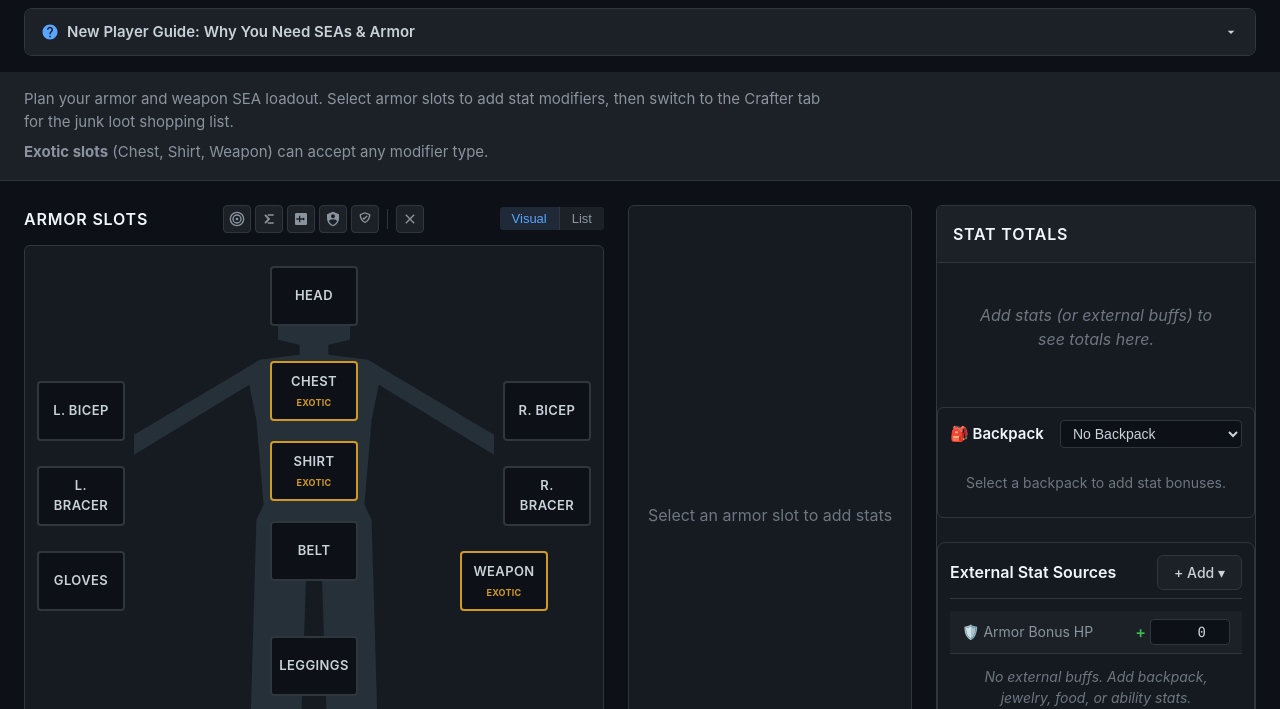
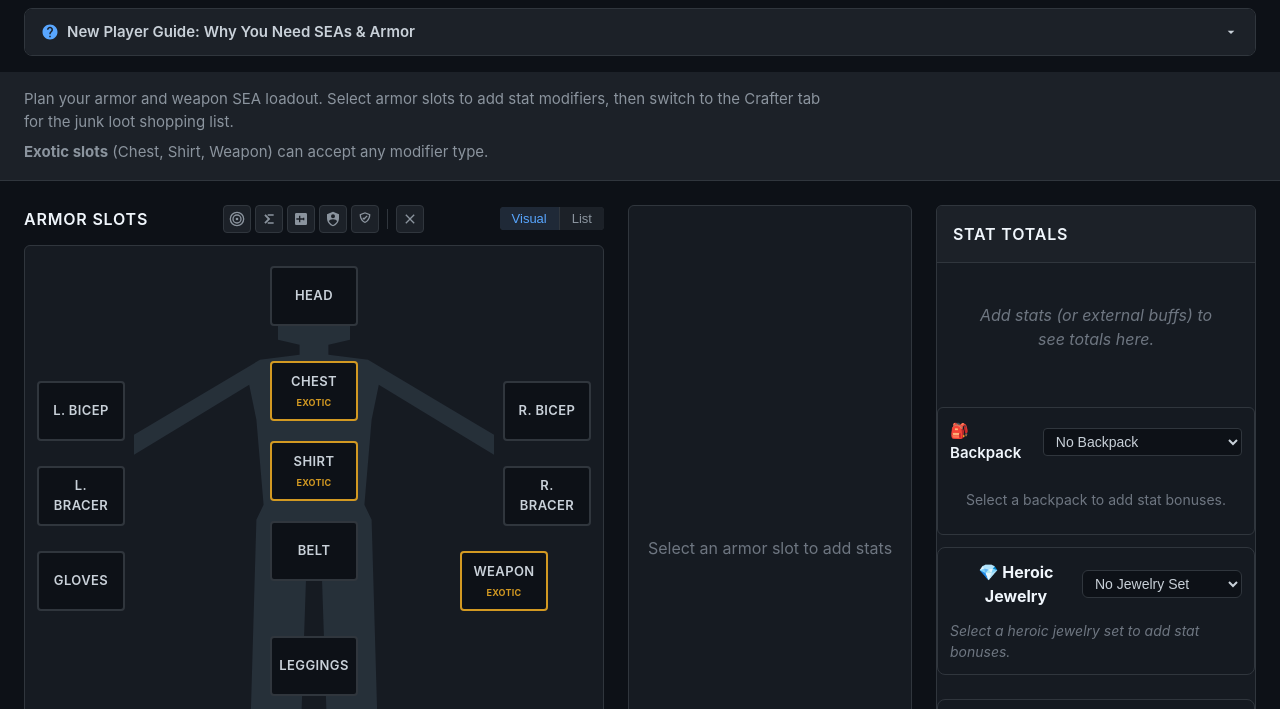
Before and after one commit to ZachariBarnes/swgear, a website built with Vite: page index.html in a window 1280 px wide. Shown: the part 83-792 px from the top of the page. Built offline with nearby package versions, Linux system fonts and the light colour scheme.

Commit message:
Add Ace Pack/Tusken King backpacks, heroic jewelry presets (35 sets), and JewelrySection component

```diff
--- a/index.html
+++ b/index.html
@@ -156,6 +156,11 @@
             <!-- Backpack section rendered here -->
           </div>
 
+          <!-- Heroic Jewelry Section -->
+          <div id="jewelry-container" class="jewelry-container">
+            <!-- Jewelry section rendered here -->
+          </div>
+
           <div id="external-buffs-container" class="external-buffs-container">
             <!-- External buffs rendered here -->
           </div>
--- /dev/null
+++ b/src/components/JewelrySection.js
@@ -0,0 +1,185 @@
+/**
+ * JewelrySection Component
+ * Manages heroic jewelry set bonuses with presets and custom stats
+ */
+
+import { openModifierPicker } from './ModifierPicker.js';
+import jewelryData from '../data/jewelry.json';
+
+/**
+ * Render the jewelry section
+ * @param {HTMLElement} container - Container element
+ * @param {Object} jewelry - Current jewelry state { selectedId, customStats: [{modifier, value}] }
+ * @param {Function} onUpdate - Callback when jewelry changes (newJewelry) => void
+ */
+export function renderJewelrySection(container, jewelry, onUpdate) {
+  if (!jewelry) {
+    jewelry = { selectedId: null, customStats: [] };
+  }
+
+  const selectedSet = jewelryData.find(j => j.id === jewelry.selectedId);
+  const isCustom = jewelry.selectedId === 'custom';
+  const hasJewelry = jewelry.selectedId && jewelry.selectedId !== 'none';
+
+  // Get stats to display
+  const displayStats = isCustom ? jewelry.customStats : (selectedSet?.stats || []);
+
+  // Count of popular vs other sets
+  const popularSets = jewelryData.filter(j => j.isPopular && j.id !== 'custom');
+  const otherSets = jewelryData.filter(j => !j.isPopular && j.id !== 'custom');
+
+  const html = `
+    <div class="jewelry-section">
+      <div class="jewelry-header">
+        <h3>💎 Heroic Jewelry</h3>
+        <select id="jewelry-select" class="jewelry-select">
+          <option value="none" ${!jewelry.selectedId || jewelry.selectedId === 'none' ? 'selected' : ''}>No Jewelry Set</option>
+          <optgroup label="Popular Sets">
+            ${popularSets.map(j => `
+              <option value="${j.id}" ${jewelry.selectedId === j.id ? 'selected' : ''}>${j.name}</option>
+            `).join('')}
+          </optgroup>
+          <optgroup label="Other Heroic Sets">
+            ${otherSets.map(j => `
+              <option value="${j.id}" ${jewelry.selectedId === j.id ? 'selected' : ''}>${j.name}</option>
+            `).join('')}
+          </optgroup>
+          <optgroup label="Custom">
+            <option value="custom" ${isCustom ? 'selected' : ''}>Custom Stats</option>
+          </optgroup>
+        </select>
+      </div>
+
+      ${hasJewelry ? `
+        <div class="jewelry-description">
+          ${selectedSet?.description || 'Enter your jewelry stats manually.'}
+        </div>
+
+        <div class="jewelry-stats">
+          ${isCustom ? renderCustomStats(jewelry.customStats) : renderPresetStats(displayStats)}
+        </div>
+
+        ${isCustom ? `
+          <button class="btn btn-sm btn-secondary add-stat-btn" id="add-jewelry-stat">+ Add Stat</button>
+        ` : ''}
+      ` : `
+        <p class="jewelry-empty">Select a heroic jewelry set to add stat bonuses.</p>
+      `}
+    </div>
+  `;
+
+  container.innerHTML = html;
+
+  // Event listeners
+  setupEventListeners(container, jewelry, onUpdate);
+}
+
+/**
+ * Render preset jewelry stats (read-only display)
+ */
+function renderPresetStats(stats) {
+  if (!stats || stats.length === 0) return '<p class="jewelry-empty">No stats</p>';
+
+  return stats.map(stat => `
+    <div class="jewelry-stat-row preset">
+      <span class="jewelry-stat-name">${stat.modifier}</span>
+      <span class="jewelry-stat-value">+${stat.value}</span>
+    </div>
+  `).join('');
+}
+
+/**
+ * Render custom jewelry stats (editable)
+ */
+function renderCustomStats(customStats) {
+  if (!customStats || customStats.length === 0) {
+    return '<p class="jewelry-empty">No custom stats added yet.</p>';
+  }
+
+  return customStats.map((stat, index) => `
+    <div class="jewelry-stat-row custom" data-index="${index}">
+      <span class="jewelry-stat-name">${stat.modifier}</span>
+      <div class="jewelry-stat-input">
+        <span class="prefix">+</span>
+        <input type="number" class="jewelry-value-input" value="${stat.value}" data-index="${index}" min="0" max="100" autocomplete="off">
+      </div>
+      <button class="btn-icon remove-stat-btn" data-index="${index}" title="Remove">×</button>
+    </div>
+  `).join('');
+}
+
+/**
+ * Set up event listeners
+ */
+function setupEventListeners(container, jewelry, onUpdate) {
+  // Jewelry selection
+  const select = container.querySelector('#jewelry-select');
+  if (select) {
+    select.addEventListener('change', (e) => {
+      const newJewelry = {
+        selectedId: e.target.value === 'none' ? null : e.target.value,
+        customStats: jewelry.customStats || []
+      };
+      onUpdate(newJewelry);
+    });
+  }
+
+  // Custom stat value changes
+  container.querySelectorAll('.jewelry-value-input').forEach(input => {
+    input.addEventListener('change', (e) => {
+      const index = parseInt(e.target.dataset.index, 10);
+      const newValue = parseInt(e.target.value, 10) || 0;
+
+      const newCustomStats = [...(jewelry.customStats || [])];
+      if (newCustomStats[index]) {
+        newCustomStats[index] = { ...newCustomStats[index], value: newValue };
+      }
+
+      onUpdate({ ...jewelry, customStats: newCustomStats });
+    });
+  });
+
+  // Remove stat
+  container.querySelectorAll('.remove-stat-btn').forEach(btn => {
+    btn.addEventListener('click', (e) => {
+      const index = parseInt(e.target.dataset.index, 10);
+      const newCustomStats = (jewelry.customStats || []).filter((_, i) => i !== index);
+      onUpdate({ ...jewelry, customStats: newCustomStats });
+    });
+  });
+
+  // Add stat button
+  const addBtn = container.querySelector('#add-jewelry-stat');
+  if (addBtn) {
+    addBtn.addEventListener('click', () => {
+      // Get existing stat names to exclude
+      const existingStats = (jewelry.customStats || []).map(s => s.modifier);
+
+      openModifierPicker(null, null, (slotId, statIndex, selection) => {
+        const newCustomStats = [...(jewelry.customStats || []), {
+          modifier: selection.modifier,
+          value: 15 // Default value
+        }];
+        onUpdate({ ...jewelry, customStats: newCustomStats });
+      }, true, existingStats);
+    });
+  }
+}
+
+/**
+ * Get the total stats from the jewelry
+ * @param {Object} jewelry - Jewelry state
+ * @returns {Array} - Array of { modifier, value } objects
+ */
+export function getJewelryStats(jewelry) {
+  if (!jewelry || !jewelry.selectedId || jewelry.selectedId === 'none') {
+    return [];
+  }
+
+  if (jewelry.selectedId === 'custom') {
+    return jewelry.customStats || [];
+  }
+
+  const preset = jewelryData.find(j => j.id === jewelry.selectedId);
+  return preset?.stats || [];
+}
--- a/src/data/backpacks.json
+++ b/src/data/backpacks.json
@@ -1,4 +1,32 @@
 [
+  {
+    "id": "ace_pack",
+    "name": "Imperial Ace Field Pack",
+    "description": "Legendary backpack from Ace pilot rewards.",
+    "isPopular": true,
+    "stats": [
+      { "modifier": "Defense General", "value": 35 },
+      { "modifier": "Toughness Boost", "value": 25 },
+      { "modifier": "Opportune Chance", "value": 35 },
+      { "modifier": "Ranged General", "value": 30 },
+      { "modifier": "Endurance Boost", "value": 25 },
+      { "modifier": "Melee General", "value": 30 }
+    ]
+  },
+  {
+    "id": "tusken_king",
+    "name": "Tusken King Backpack",
+    "description": "Legendary backpack from Krayt/Tusken King heroic.",
+    "isPopular": true,
+    "stats": [
+      { "modifier": "Defense General", "value": 25 },
+      { "modifier": "Toughness Boost", "value": 30 },
+      { "modifier": "Opportune Chance", "value": 25 },
+      { "modifier": "Ranged General", "value": 35 },
+      { "modifier": "Endurance Boost", "value": 30 },
+      { "modifier": "Melee General", "value": 35 }
+    ]
+  },
   {
     "id": "kashykian_bandolier",
     "name": "Kashykian Bandolier",
--- /dev/null
+++ b/src/data/jewelry.json
@@ -0,0 +1,315 @@
+[
+  {
+    "id": "heroism",
+    "name": "Heroism",
+    "description": "Best for hybrid builds - all offensive stats",
+    "isPopular": true,
+    "stats": [
+      { "modifier": "Opportune Chance", "value": 30 },
+      { "modifier": "Ranged General", "value": 30 },
+      { "modifier": "Melee General", "value": 30 }
+    ]
+  },
+  {
+    "id": "assassin",
+    "name": "Assassin",
+    "description": "Ranged DPS focused with crit chance",
+    "isPopular": true,
+    "stats": [
+      { "modifier": "Ranged General", "value": 30 },
+      { "modifier": "Critical Chance Increase", "value": 3 }
+    ]
+  },
+  {
+    "id": "relentless",
+    "name": "Relentless",
+    "description": "Melee DPS with crit chance",
+    "isPopular": true,
+    "stats": [
+      { "modifier": "Melee General", "value": 30 },
+      { "modifier": "Critical Chance Increase", "value": 3 }
+    ]
+  },
+  {
+    "id": "first_responder",
+    "name": "First Responder",
+    "description": "Medic focused with healing potency",
+    "isPopular": true,
+    "stats": [
+      { "modifier": "Endurance Boost", "value": 30 },
+      { "modifier": "Healing Potency", "value": 2 }
+    ]
+  },
+  {
+    "id": "duelist",
+    "name": "Duelist",
+    "description": "Tank/Defense with state resist",
+    "isPopular": true,
+    "stats": [
+      { "modifier": "Defense General", "value": 30 }
+    ]
+  },
+  {
+    "id": "acrobat",
+    "name": "Acrobat",
+    "description": "Melee with knockdown defense",
+    "isPopular": false,
+    "stats": [
+      { "modifier": "Melee General", "value": 30 }
+    ]
+  },
+  {
+    "id": "bane",
+    "name": "Bane",
+    "description": "Opportune with state resist",
+    "isPopular": false,
+    "stats": [
+      { "modifier": "Opportune Chance", "value": 30 }
+    ]
+  },
+  {
+    "id": "blackbars_doom",
+    "name": "Blackbar's DOOM",
+    "description": "Endurance with medical debuff speed",
+    "isPopular": false,
+    "stats": [
+      { "modifier": "Endurance Boost", "value": 30 }
+    ]
+  },
+  {
+    "id": "dire_fate",
+    "name": "Dire Fate",
+    "description": "Ranged with carbine accuracy",
+    "isPopular": false,
+    "stats": [
+      { "modifier": "Ranged General", "value": 30 }
+    ]
+  },
+  {
+    "id": "flawless",
+    "name": "Flawless",
+    "description": "Toughness with snare resist",
+    "isPopular": false,
+    "stats": [
+      { "modifier": "Toughness Boost", "value": 30 }
+    ]
+  },
+  {
+    "id": "gambler",
+    "name": "Gambler",
+    "description": "Opportune with crit chance",
+    "isPopular": false,
+    "stats": [
+      { "modifier": "Opportune Chance", "value": 30 },
+      { "modifier": "Critical Chance Increase", "value": 2 }
+    ]
+  },
+  {
+    "id": "guardian",
+    "name": "Guardian",
+    "description": "Defense with block chance",
+    "isPopular": false,
+    "stats": [
+      { "modifier": "Defense General", "value": 30 },
+      { "modifier": "Block Chance", "value": 3 }
+    ]
+  },
+  {
+    "id": "gunslinger",
+    "name": "Gunslinger",
+    "description": "Ranged with crit defense",
+    "isPopular": false,
+    "stats": [
+      { "modifier": "Ranged General", "value": 30 }
+    ]
+  },
+  {
+    "id": "hellfire",
+    "name": "Hellfire",
+    "description": "Opportune with AoE focus",
+    "isPopular": false,
+    "stats": [
+      { "modifier": "Opportune Chance", "value": 30 }
+    ]
+  },
+  {
+    "id": "juggernaut",
+    "name": "Juggernaut",
+    "description": "Commando focused",
+    "isPopular": false,
+    "stats": [
+      { "modifier": "Opportune Chance", "value": 30 }
+    ]
+  },
+  {
+    "id": "manipulator",
+    "name": "Manipulator",
+    "description": "Force user with lightning focus",
+    "isPopular": false,
+    "stats": [
+      { "modifier": "Ranged General", "value": 30 }
+    ]
+  },
+  {
+    "id": "pathologist",
+    "name": "Pathologist",
+    "description": "Medic with cleanse speed",
+    "isPopular": false,
+    "stats": [
+      { "modifier": "Endurance Boost", "value": 30 }
+    ]
+  },
+  {
+    "id": "plaguespreader",
+    "name": "Plaguespreader",
+    "description": "Medical DoT focused",
+    "isPopular": false,
+    "stats": [
+      { "modifier": "Endurance Boost", "value": 30 }
+    ]
+  },
+  {
+    "id": "predator",
+    "name": "Predator",
+    "description": "Beast master with block",
+    "isPopular": false,
+    "stats": [
+      { "modifier": "Defense General", "value": 30 },
+      { "modifier": "Block Chance", "value": 4 }
+    ]
+  },
+  {
+    "id": "pursuit",
+    "name": "Pursuit",
+    "description": "Melee with armor penalty mitigation",
+    "isPopular": false,
+    "stats": [
+      { "modifier": "Melee General", "value": 30 }
+    ]
+  },
+  {
+    "id": "rampart",
+    "name": "Rampart",
+    "description": "Toughness with heavy weapon accuracy",
+    "isPopular": false,
+    "stats": [
+      { "modifier": "Toughness Boost", "value": 30 }
+    ]
+  },
+  {
+    "id": "razor",
+    "name": "Razor",
+    "description": "Melee with one-handed accuracy",
+    "isPopular": false,
+    "stats": [
+      { "modifier": "Melee General", "value": 30 }
+    ]
+  },
+  {
+    "id": "sage",
+    "name": "Sage",
+    "description": "Toughness with force overheal",
+    "isPopular": false,
+    "stats": [
+      { "modifier": "Toughness Boost", "value": 30 }
+    ]
+  },
+  {
+    "id": "scoundrel",
+    "name": "Scoundrel",
+    "description": "Defense with pistol accuracy",
+    "isPopular": false,
+    "stats": [
+      { "modifier": "Defense General", "value": 30 }
+    ]
+  },
+  {
+    "id": "slicer",
+    "name": "Slicer",
+    "description": "Opportune with RE chance (crafting)",
+    "isPopular": false,
+    "stats": [
+      { "modifier": "Opportune Chance", "value": 30 }
+    ]
+  },
+  {
+    "id": "soldier",
+    "name": "Soldier",
+    "description": "Ranged with armor mitigation and range bonus",
+    "isPopular": false,
+    "stats": [
+      { "modifier": "Ranged General", "value": 30 }
+    ]
+  },
+  {
+    "id": "strider",
+    "name": "Strider",
+    "description": "Opportune with camouflage",
+    "isPopular": false,
+    "stats": [
+      { "modifier": "Opportune Chance", "value": 30 },
+      { "modifier": "Camouflage", "value": 20 }
+    ]
+  },
+  {
+    "id": "symbiotic",
+    "name": "Symbiotic",
+    "description": "Beast master with weapon accuracy",
+    "isPopular": false,
+    "stats": [
+      { "modifier": "Opportune Chance", "value": 30 }
+    ]
+  },
+  {
+    "id": "templar",
+    "name": "Templar",
+    "description": "Jedi melee with crit defense",
+    "isPopular": false,
+    "stats": [
+      { "modifier": "Melee General", "value": 30 }
+    ]
+  },
+  {
+    "id": "tidstill",
+    "name": "Tidstill",
+    "description": "Melee with state resist",
+    "isPopular": false,
+    "stats": [
+      { "modifier": "Melee General", "value": 30 }
+    ]
+  },
+  {
+    "id": "tinkerer",
+    "name": "Tinkerer",
+    "description": "Crafter focused with crafting crit bonus",
+    "isPopular": false,
+    "stats": [
+      { "modifier": "Opportune Chance", "value": 30 }
+    ]
+  },
+  {
+    "id": "trapper",
+    "name": "Trapper",
+    "description": "Defense with trap and snare resist",
+    "isPopular": false,
+    "stats": [
+      { "modifier": "Defense General", "value": 30 }
+    ]
+  },
+  {
+    "id": "veteran",
+    "name": "Veteran",
+    "description": "Endurance with snare resist",
+    "isPopular": false,
+    "stats": [
+      { "modifier": "Endurance Boost", "value": 30 }
+    ]
+  },
+  {
+    "id": "custom",
+    "name": "Custom Jewelry",
+    "description": "Manually enter your jewelry stats.",
+    "isPopular": false,
+    "stats": []
+  }
+]
--- a/src/main.js
+++ b/src/main.js
@@ -9,6 +9,7 @@
 import { renderCrafterView, formatShoppingListText, resetSelectedCombos } from './components/CrafterOutput.js';
 import { renderExternalBuffs } from './components/ExternalBuffs.js';
 import { renderBackpackSection, getBackpackStats } from './components/BackpackSection.js';
+import { renderJewelrySection, getJewelryStats } from './components/JewelrySection.js';
 import { loadFromURL, updateURL, getShareableURL } from './utils/urlState.js';
 import { findCombinations, copyToClipboard } from './utils/export.js';
 import { logShareEvent, getBuildSummary } from './utils/analytics.js';
@@ -31,6 +32,7 @@
 let statSummary = null;
 let externalBuffsContainer = null;
 let backpackContainer = null;
+let jewelryContainer = null;
 let shareBtn = null;
 let viewToggleBtns = null;
 
@@ -47,6 +49,7 @@
   statSummary = document.getElementById('stat-summary');
   externalBuffsContainer = document.getElementById('external-buffs-container');
   backpackContainer = document.getElementById('backpack-container');
+  jewelryContainer = document.getElementById('jewelry-container');
   shareBtn = document.getElementById('share-btn');
   viewToggleBtns = document.querySelectorAll('.view-toggle .toggle-btn');
 
@@ -446,15 +449,16 @@
 function render() {
   renderSlots();
 
-  // Get backpack stats for totals calculation
+  // Get backpack and jewelry stats for totals calculation
   const backpackStats = getBackpackStats(currentBuild.backpack);
+  const jewelryStats = getJewelryStats(currentBuild.jewelrySet);
 
-  // Combine external buffs with backpack stats for the summary
-  const allExternalStats = [...(currentBuild.externalBuffs || []), ...backpackStats.map(s => ({
-    modifier: s.modifier,
-    value: s.value,
-    source: 'backpack'
-  }))];
+  // Combine external buffs with backpack and jewelry stats for the summary
+  const allExternalStats = [
+    ...(currentBuild.externalBuffs || []),
+    ...backpackStats.map(s => ({ modifier: s.modifier, value: s.value, source: 'backpack' })),
+    ...jewelryStats.map(s => ({ modifier: s.modifier, value: s.value, source: 'jewelry' }))
+  ];
 
   renderStatSummary(statSummary, currentBuild, modifiersData, allExternalStats, currentBuild.armorBonusHP || 0);
   renderExternalBuffs(externalBuffsContainer, currentBuild.externalBuffs, handleBuffsUpdate, currentBuild.armorBonusHP || 0, handleArmorHPUpdate);
@@ -462,6 +466,11 @@
   // Render backpack section
   if (backpackContainer) {
     renderBackpackSection(backpackContainer, currentBuild.backpack, handleBackpackUpdate);
+  }
+
+  // Render jewelry section
+  if (jewelryContainer) {
+    renderJewelrySection(jewelryContainer, currentBuild.jewelrySet, handleJewelrySetUpdate);
   }
 
   // Note: Crafter view is now rendered on-demand when the Crafter tab is clicked
@@ -480,6 +489,14 @@
  */
 function handleJewelryUpdate(jewelry) {
   currentBuild.jewelry = jewelry;
+  onBuildChanged();
+}
+
+/**
+ * Handle heroic jewelry set changes
+ */
+function handleJewelrySetUpdate(jewelrySet) {
+  currentBuild.jewelrySet = jewelrySet;
   onBuildChanged();
 }
 
--- a/src/styles/index.css
+++ b/src/styles/index.css
@@ -2748,3 +2748,135 @@
   font-size: 0.75rem;
   cursor: help;
 }
+
+/* ==========================================================================
+   Jewelry Section (Heroic Sets)
+   ========================================================================== */
+
+.jewelry-container {
+  margin-top: var(--spacing-md);
+}
+
+.jewelry-section {
+  background: var(--color-bg-panel);
+  border: 1px solid var(--color-border);
+  border-radius: var(--radius-lg);
+  padding: var(--spacing-md);
+}
+
+.jewelry-header {
+  display: flex;
+  justify-content: space-between;
+  align-items: center;
+  margin-bottom: var(--spacing-md);
+}
+
+.jewelry-header h3 {
+  margin: 0;
+  font-size: 1rem;
+  color: var(--color-text-header);
+}
+
+.jewelry-select {
+  padding: var(--spacing-xs) var(--spacing-sm);
+  background: var(--color-bg-slot);
+  border: 1px solid var(--color-border);
+  border-radius: var(--radius-md);
+  color: var(--color-text-primary);
+  font-size: 0.875rem;
+  min-width: 160px;
+}
+
+.jewelry-select:focus {
+  outline: none;
+  border-color: var(--color-accent-primary);
+}
+
+.jewelry-description {
+  color: var(--color-text-muted);
+  font-size: 0.8125rem;
+  margin-bottom: var(--spacing-sm);
+}
+
+.jewelry-empty {
+  color: var(--color-text-muted);
+  font-size: 0.875rem;
+  font-style: italic;
+}
+
+.jewelry-stats {
+  display: flex;
+  flex-direction: column;
+  gap: var(--spacing-xs);
+}
+
+.jewelry-stat-row {
+  display: flex;
+  justify-content: space-between;
+  align-items: center;
+  padding: var(--spacing-xs) var(--spacing-sm);
+  background: var(--color-bg-slot);
+  border-radius: var(--radius-sm);
+}
+
+.jewelry-stat-row.preset {
+  background: var(--color-bg-slot);
+}
+
+.jewelry-stat-row.custom {
+  background: var(--color-bg-tertiary);
+}
+
+.jewelry-stat-name {
+  font-size: 0.875rem;
+  color: var(--color-text-secondary);
+}
+
+.jewelry-stat-value {
+  font-family: var(--font-mono);
+  font-size: 0.875rem;
+  color: var(--color-accent-green);
+  font-weight: 600;
+}
+
+.jewelry-stat-input {
+  display: flex;
+  align-items: center;
+  gap: var(--spacing-xs);
+}
+
+.jewelry-stat-input .prefix {
+  color: var(--color-text-muted);
+  font-size: 0.875rem;
+}
+
+.jewelry-value-input {
+  width: 60px;
+  padding: var(--spacing-xs);
+  background: var(--color-bg-slot);
+  border: 1px solid var(--color-border);
+  border-radius: var(--radius-sm);
+  color: var(--color-text-primary);
+  font-size: 0.875rem;
+  font-family: var(--font-mono);
+  text-align: right;
+}
+
+.jewelry-value-input:focus {
+  outline: none;
+  border-color: var(--color-accent-primary);
+}
+
+.jewelry-stat-row .remove-stat-btn {
+  padding: 2px 6px;
+  background: transparent;
+  border: none;
+  color: var(--color-text-muted);
+  cursor: pointer;
+  font-size: 1.125rem;
+  line-height: 1;
+}
+
+.jewelry-stat-row .remove-stat-btn:hover {
+  color: var(--color-accent-red);
+}
```
